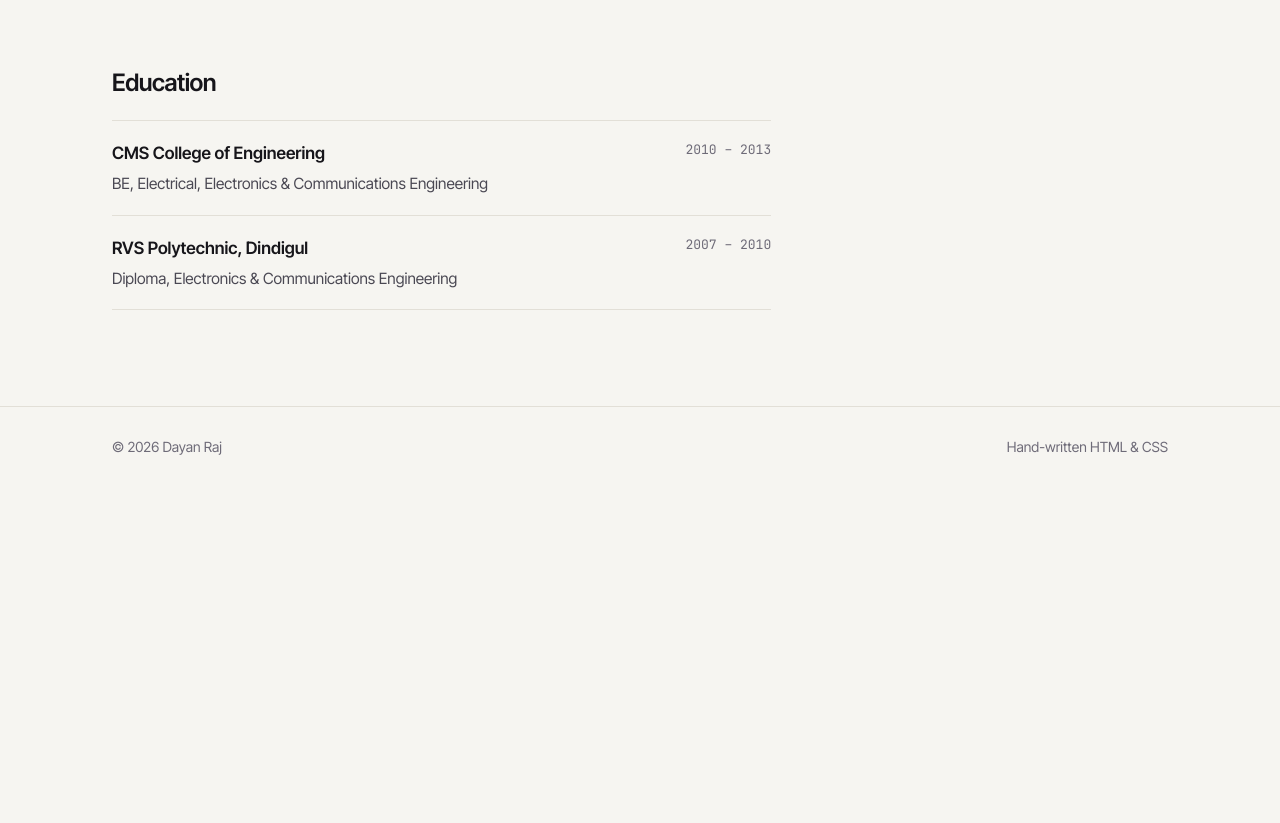
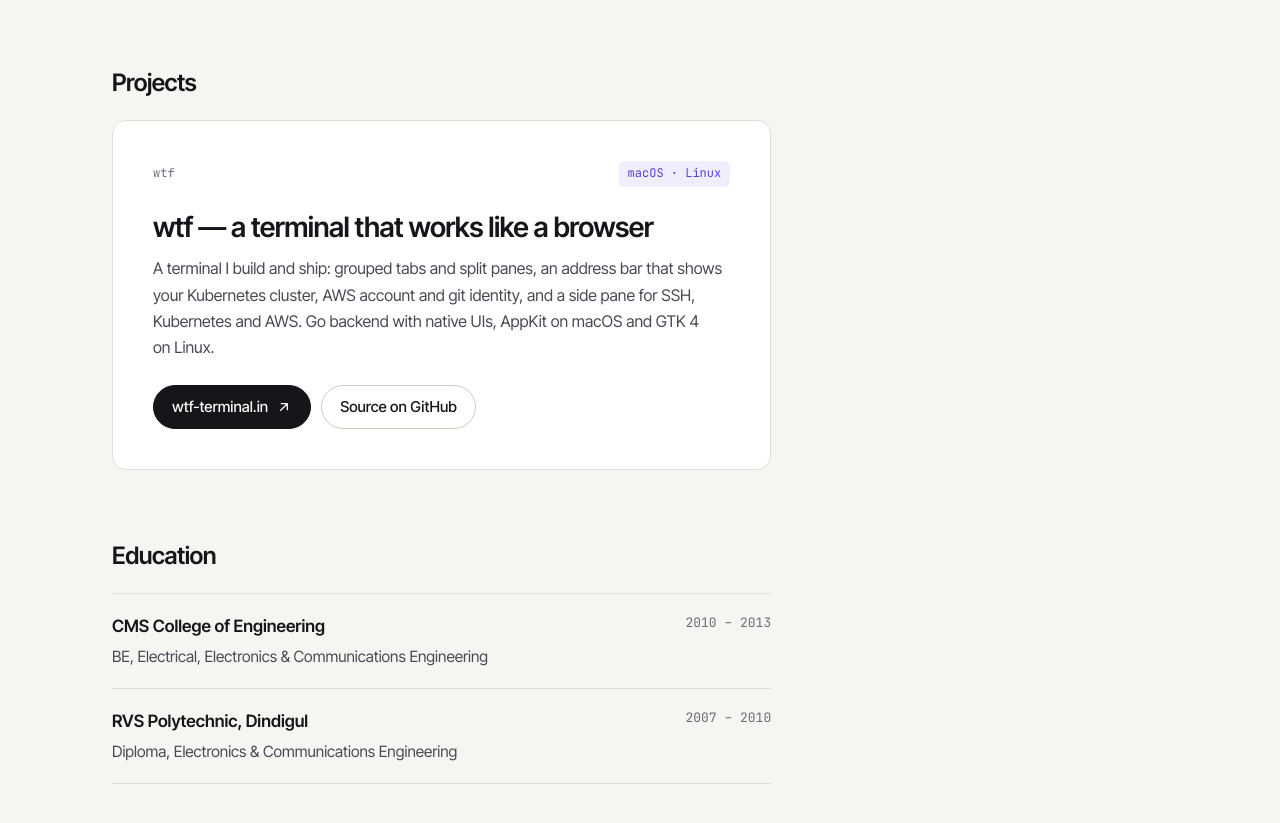
Before and after one commit to koavan/dayanraj.com, a plain HTML site: page about.html in a window 1280 px wide. Shown: the part 1904-2727 px from the top of the page. Before the commit the page ends 2391 px from the top, so only its background shows below. Drawn offline with Linux system fonts and the light colour scheme.

Commit message:
Add wtf terminal to About page projects
Co-Authored-By: Claude Opus 5.5 <noreply@anthropic.com>

```diff
--- a/about.html
+++ b/about.html
@@ -145,6 +145,20 @@
             </ol>
           </div>
 
+          <!-- Projects -->
+          <div class="block">
+            <h2 class="block-title">Projects</h2>
+            <article class="project-card">
+              <div class="tool-top"><span>wtf</span><span class="file-chip">macOS · Linux</span></div>
+              <h3>wtf — a terminal that works like a browser</h3>
+              <p>A terminal I build and ship: grouped tabs and split panes, an address bar that shows your Kubernetes cluster, AWS account and git identity, and a side pane for SSH, Kubernetes and AWS. Go backend with native UIs, AppKit on macOS and GTK 4 on Linux.</p>
+              <div class="btn-row">
+                <a href="https://wtf-terminal.in/" class="button button--primary" target="_blank" rel="noopener">wtf-terminal.in <svg viewBox="0 0 24 24" fill="none" stroke="currentColor" stroke-width="2" stroke-linecap="round" stroke-linejoin="round" aria-hidden="true"><path d="M7 17L17 7M8 7h9v9"/></svg></a>
+                <a href="https://github.com/koavan/wtf-terminal" class="button" target="_blank" rel="noopener">Source on GitHub</a>
+              </div>
+            </article>
+          </div>
+
           <!-- Education -->
           <div class="block">
             <h2 class="block-title">Education</h2>
```
